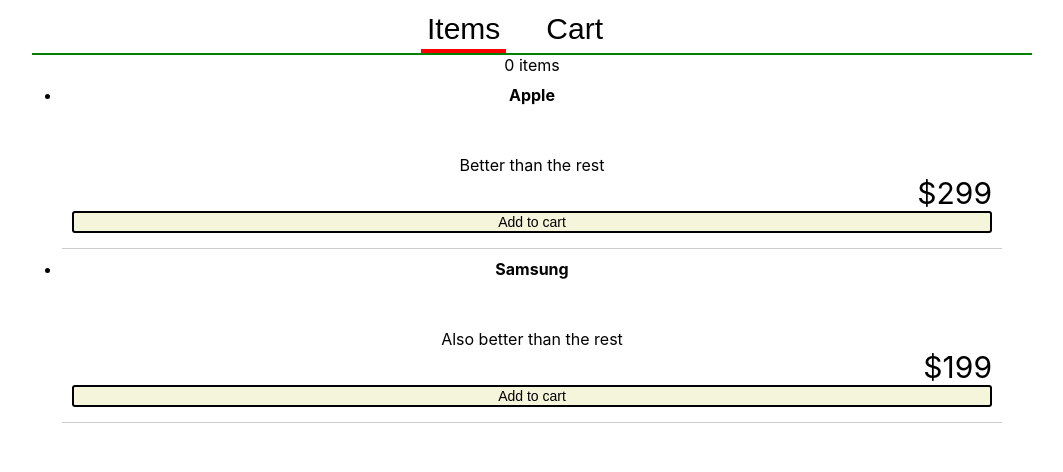
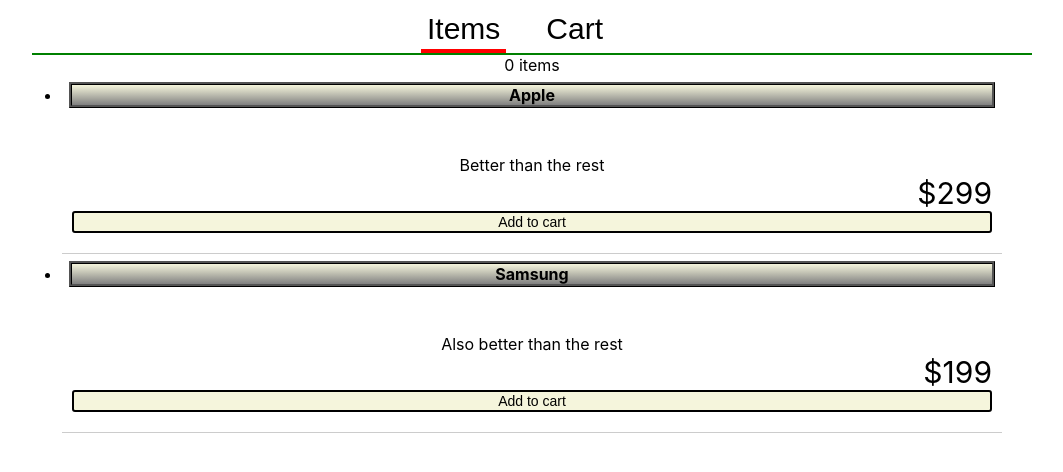
Before and after one commit to SonnyFixit/Shopper, a React (Create React App) app: page / in a window 1280 px wide. Shown: the top 472 px of the page, without its empty margins (108-1171 px from the left). Built offline with nearby package versions, Linux system fonts and the light colour scheme.

Commit message:
CartPage

```diff
--- a/src/App.js
+++ b/src/App.js
@@ -3,7 +3,29 @@
 import ItemPage from './ItemPage';
 import { items } from './static-data';
 import Nav from './Nav.js';
+import CartPage from './CartPage';
 
+
+const summarizeCart =(cart) =>
+
+{
+
+  const groupItems = cart.reduce((summary, item) =>
+  {
+    summary[item.id] = summary[item.id] ||
+    {
+      ...item,
+      count: 0
+    }
+
+    summary[item.id].count++;
+
+    return summary;
+  }, {});
+
+  return Object.values(groupItems);
+
+};
 
 const App = () =>
 
@@ -43,7 +65,8 @@
 
       <main className = "App-content">
 
-        <Content tab = {activeTab} onAddToCart= {addToCart}/>
+        <Content tab = {activeTab} onAddToCart= {addToCart}
+        cart = {summarizeCart(cart)}/>
 
       </main>
 
@@ -54,7 +77,7 @@
 
 };
 
-const Content = ({tab, onAddToCart}) =>
+const Content = ({tab, onAddToCart, cart}) =>
 {
 
 
@@ -64,7 +87,7 @@
       case 'items':
         return <ItemPage items = {items} onAddToCart = {onAddToCart} />;
       case 'cart':
-        return <span> The Cart </span>
+        return <CartPage item = {cart}/>
       default:
         break;
 
--- /dev/null
+++ b/src/CartPage.js
@@ -0,0 +1,28 @@
+import React from 'react';
+import PropTypes from 'prop-types';
+import './CartPage.css';
+import Item from './Item';
+
+function CartPage ({items})
+{
+    return (
+
+        <ul className="CartPage-items">
+            {items.map(item =>
+            <li key = {item.id} className="CartPage-item">
+            <Item item = {item} />
+            </li>
+            )}
+
+        </ul>
+    );
+}
+
+
+CartPage.propTypes =
+{
+    items: PropTypes.array.isRequired
+
+};
+
+export default CartPage;
--- a/src/Item.css
+++ b/src/Item.css
@@ -18,7 +18,9 @@
 
 .Item-title
 {
-  font-weight: bold;
+  font-weight: bolder;
+  background: linear-gradient(beige,grey);
+  outline-style: ridge;
   margin-bottom: 50px;
 }
 
@@ -31,7 +33,7 @@
 
 .Item-addToCart
 {
-  margin-bottom: 5px;
+  margin-bottom: 10px;
   font-size: 14px;
   border: 2px solid black;
   background-color: beige;
@@ -41,7 +43,7 @@
 
 .Item-addToCart:hover
 {
-  background-color: #FFDDB2;
+  background-color: #e7f156;
 }
 
 .Item-addToCart:active
@@ -49,6 +51,7 @@
   background-color: #ED8400;
   color: #fff;
   outline: black;
+
 }
 
 .Item-addToCart:focus
```
Also changed, not shown: src/CartPage.css (added), 1 other file (tests, documents, lock files or other folders).
